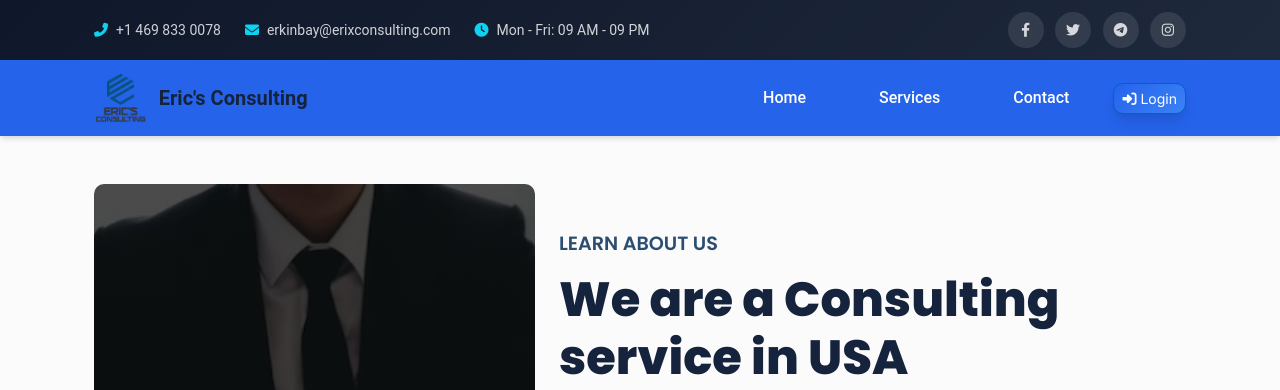
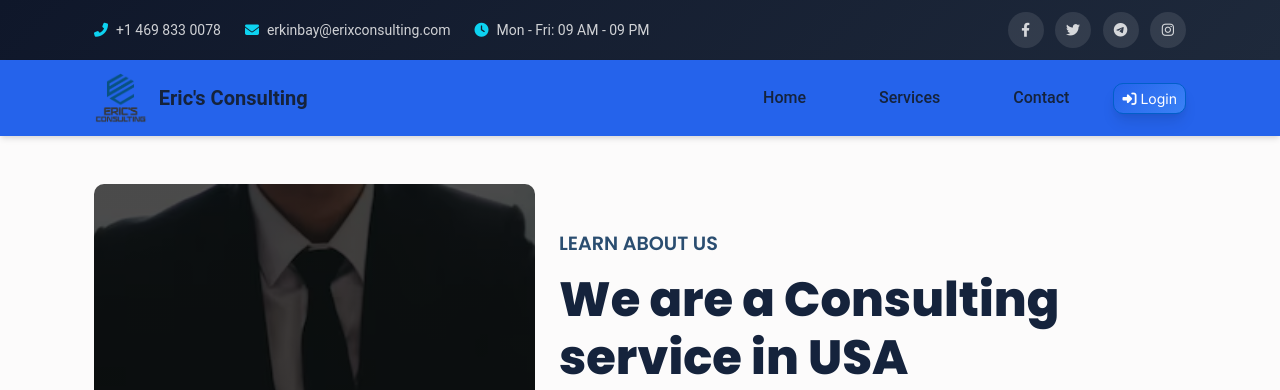
Before and after one commit to MBek001/erixconsulting, a Django app: template templates/about.html in a window 1280 px wide. Shown: the top 390 px of the page. Run offline with Django 5.2, Linux system fonts and the light colour scheme; the template is opened without the code that fills it, so the values that code supplies are empty; some libraries are stand-ins or nearby versions.

Commit message:
Fix navbar link colors: change from gray to dark
Changed nav-link color from var(--gray-700) to var(--dark) for better contrast and readability.
This makes navbar links dark/black instead of gray while maintaining blue color on hover/active states.

All colors are now correct:
- White elements: white ✓
- Blue elements: blue (#2563eb) ✓
- Dark text: dark (#0f172a) ✓

```diff
--- a/static/css/modern-style.css
+++ b/static/css/modern-style.css
@@ -286,7 +286,7 @@ img {
 .nav-link {
     padding: 0.75rem 1.25rem !important;
     font-weight: 500;
-    color: var(--gray-700) !important;
+    color: var(--dark) !important;
     border-radius: var(--radius);
     transition: var(--transition-fast);
     position: relative;
```
